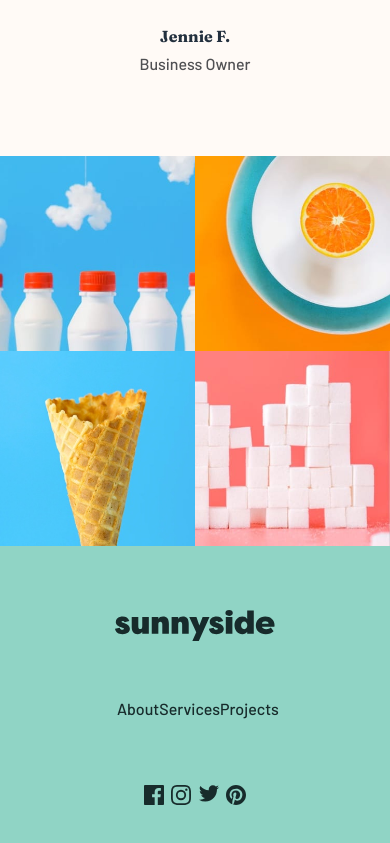
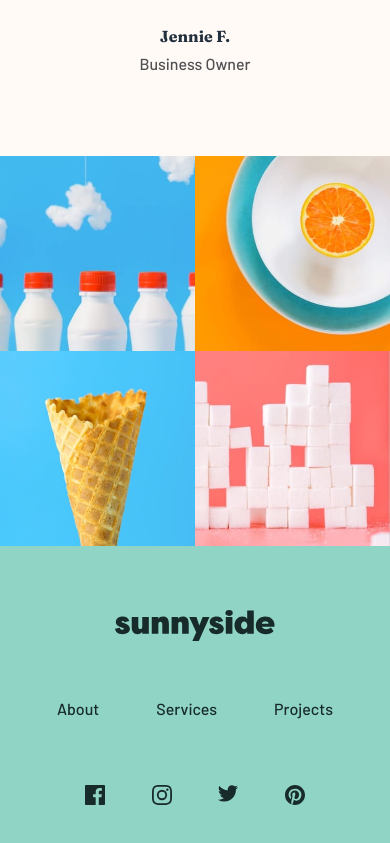
Before and after one commit to rjwhobbs/frontend-demo-0, a React (Vite) app: page / in a window 390 px wide. Shown: the part 4088-4931 px from the top of the page. Built offline with nearby package versions, Linux system fonts and the light colour scheme.

Commit message:
Footer done

```diff
--- a/src/Components/Footer.tsx
+++ b/src/Components/Footer.tsx
@@ -21,7 +21,7 @@ const Footer: FunctionComponent = () => {
             <span className="visually-hidden">Home</span>
           </Link>
         </li>
-        <ul className="mt-14 flex justify-evenly mx-30p">
+        <ul className="mt-14 flex justify-evenly mx-0 sm:mx-30p">
           <li className="inline">
             <Link className="text-dark-green" to="#">
               About
@@ -39,7 +39,7 @@ const Footer: FunctionComponent = () => {
           </li>
         </ul>
       </ul>
-      <ul className="pt-16 flex justify-evenly mx-35p">
+      <ul className="pt-16 flex justify-evenly mx-10p sm:mx-35p">
         <li>
           <Link to="#">
             <img aria-hidden src={fbIcon as string} alt="facebook" />
--- a/tailwind.config.js
+++ b/tailwind.config.js
@@ -55,6 +55,7 @@ module.exports = {
       margin: {
         "7vw": "7vw",
         "8vw": "8vw",
+        "10p": "10%",
         "30p": "30%",
         "35p": "35%",
       },
```
